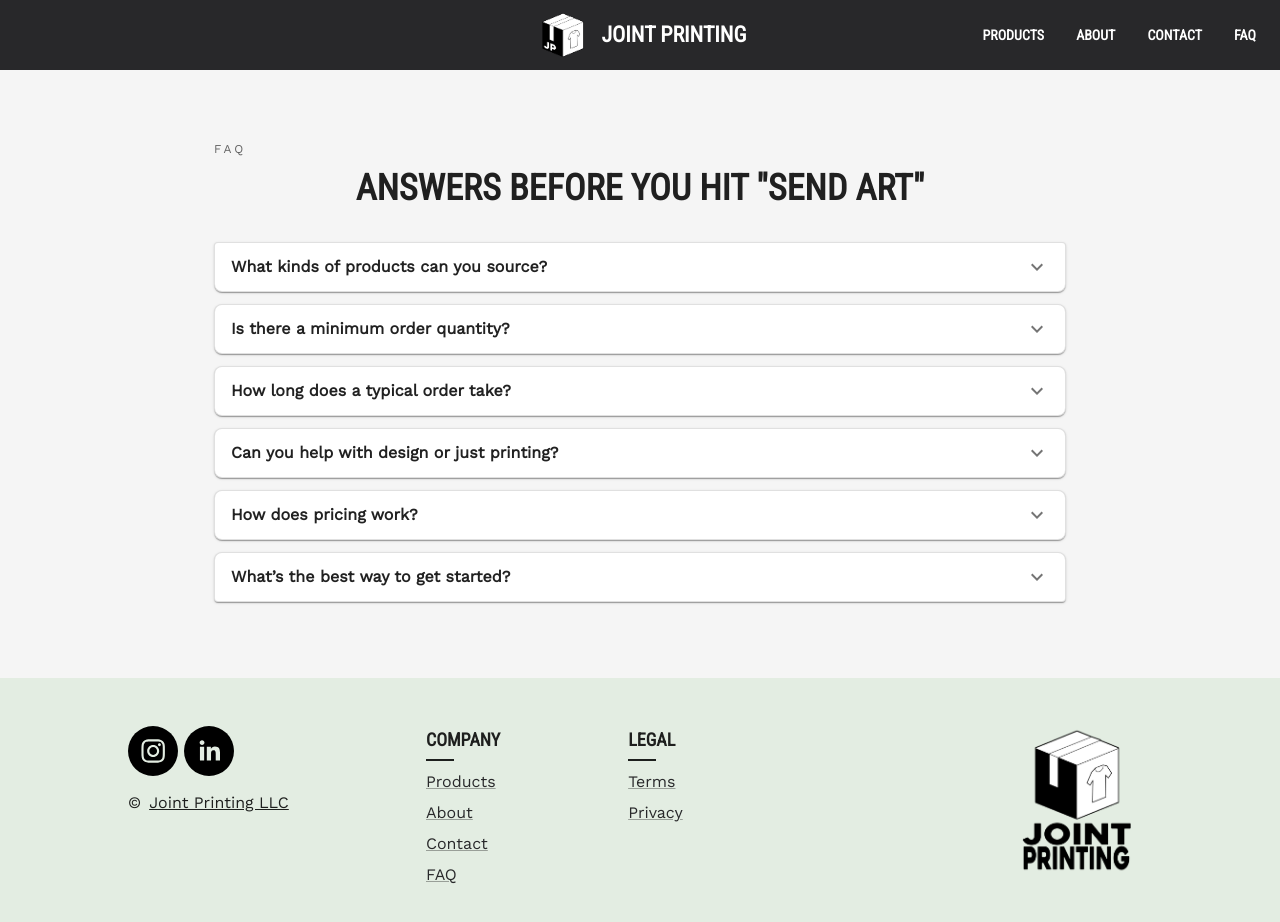
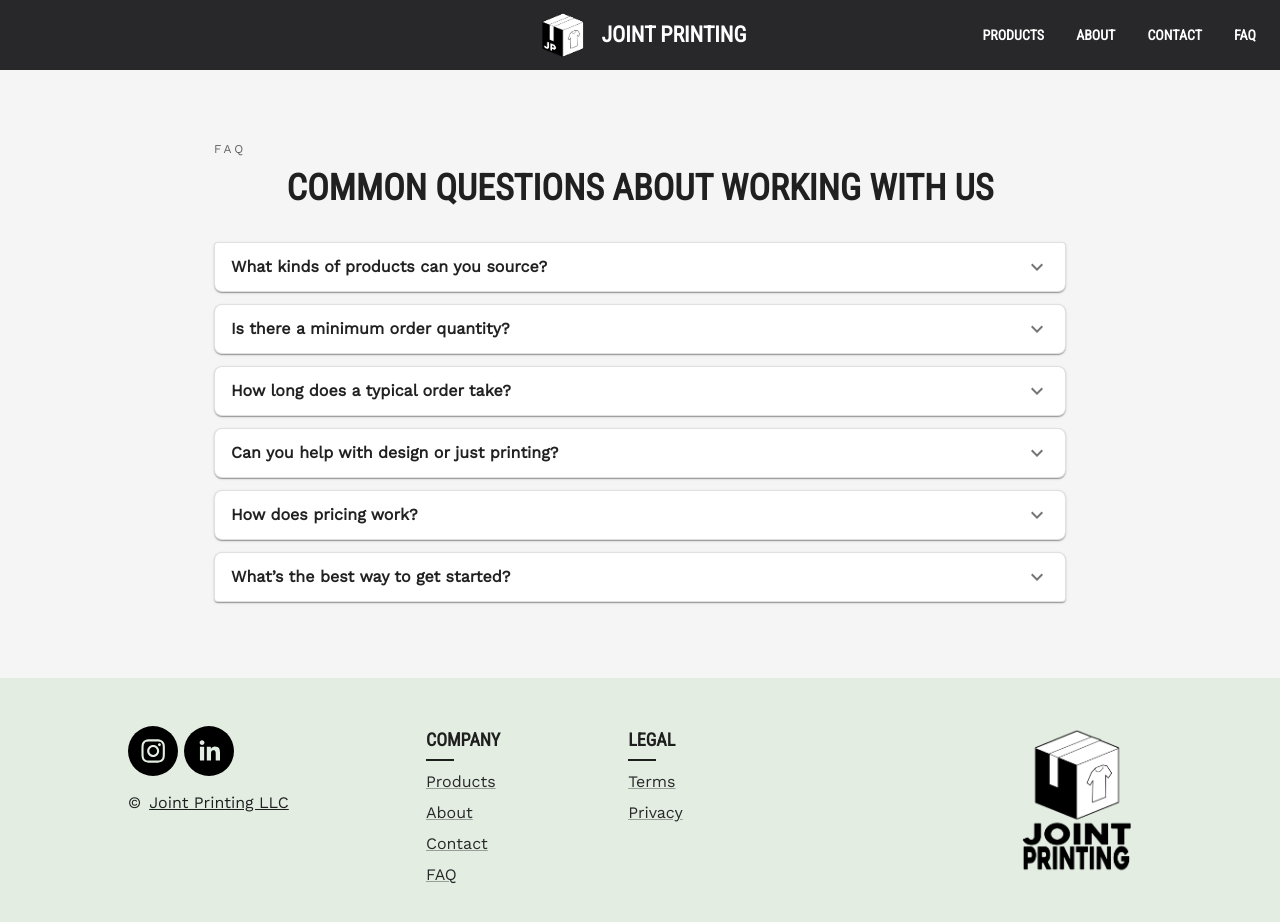
Before and after one commit to Jointprinting/website-frontend, a React (Create React App) app: page /faq in a window 1280 px wide. Shown: the top 922 px of the page. Built offline with nearby package versions, Linux system fonts and the light colour scheme.

Commit message:
Update FAQ.js

```diff
--- a/src/screens/FAQ.js
+++ b/src/screens/FAQ.js
@@ -53,7 +53,7 @@ function FAQ() {
           align="center"
           sx={{ mb: 4 }}
         >
-          Answers before you hit &quot;send art&quot;
+          Common questions about working with us
         </Typography>
 
         {faqs.map((item, idx) => (
@@ -73,7 +73,9 @@ function FAQ() {
               <MuiTypography fontWeight={600}>{item.q}</MuiTypography>
             </AccordionSummary>
             <AccordionDetails>
-              <MuiTypography color="text.secondary">{item.a}</MuiTypography>
+              <MuiTypography color="text.secondary">
+                {item.a}
+              </MuiTypography>
             </AccordionDetails>
           </Accordion>
         ))}
```
